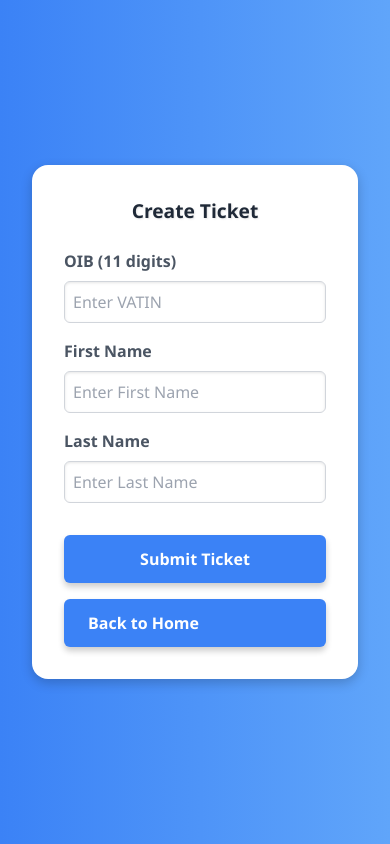
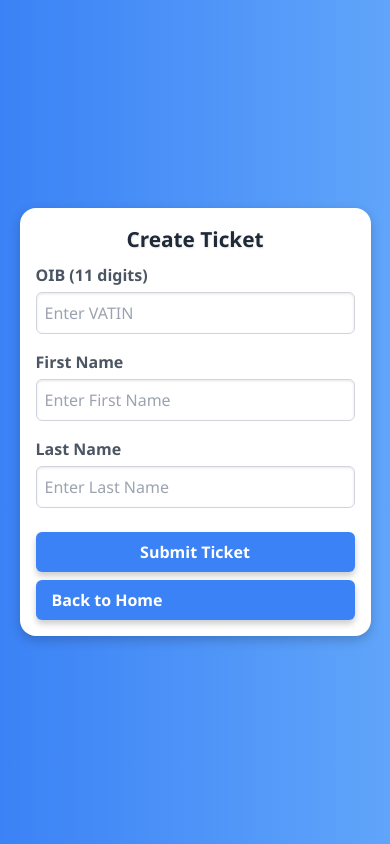
Before and after one commit to ismiljanic/nrppzw, a Node project: template 1.lab/views/create-ticket.ejs in a window 390 px wide. Run offline with Node 20 templates, Linux system fonts and the light colour scheme; the template is opened without the code that fills it, so the values that code supplies are empty.

Commit message:
improved css

```diff
--- a/1.lab/public/styles/createTicket.css
+++ b/1.lab/public/styles/createTicket.css
@@ -73,14 +73,64 @@ h1 {
 
 @media (max-width: 640px) {
     h1 {
-        font-size: 1.2rem;
+        font-size: 1.3rem;
+        text-align: center;
+        margin-bottom: 0.5rem;
+        color: #1F2937;
+        text-shadow: 1px 1px 2px rgba(0, 0, 0, 0.1);
+    }
+
+    .btn {
+        background-color: #3B82F6;
+        color: white;
+        font-weight: bold;
+        padding: 0.5rem 1rem;
+        border-radius: 0.375rem;
+        box-shadow: 0 4px 6px rgba(0, 0, 0, 0.2);
+        transition: background-color 0.3s, transform 0.2s, box-shadow 0.2s;
+        margin-top: 0.5rem;
+        text-decoration: none;
+        display: inline-block;
     }
 
     .form-group {
         margin-bottom: 1rem;
     }
 
-    .btn {
+    .form-group label {
+        display: block;
+        margin-bottom: 0.3rem;
+        font-weight: bold;
+        color: #4B5563;
+    }
+
+    .form-group input {
         width: 100%;
+        padding: 0.5rem;
+        border: 1px solid #D1D5DB;
+        border-radius: 0.375rem;
+        box-shadow: inset 0 1px 3px rgba(0, 0, 0, 0.1);
+        transition: border-color 0.3s;
+    }
+
+    .form-group input:focus {
+        outline: none;
+        border-color: #3B82F6;
+        box-shadow: 0 0 0 2px rgba(66, 153, 225, 0.5);
+    }
+
+    .container {
+        background-color: #FFFFFF;
+        border-radius: 1rem;
+        box-shadow: 0 4px 12px rgba(0, 0, 0, 0.2);
+        padding: 1rem;
+        width: 90%;
+        max-width: 500px;
+        margin: 1rem auto;
+    }
+
+    h3 {
+        font-size: 1.1em;
+        margin-top: 0.5rem;
     }
 }
--- a/1.lab/views/create-ticket.ejs
+++ b/1.lab/views/create-ticket.ejs
@@ -29,18 +29,15 @@
                     class="focus:ring-2 focus:ring-blue-300">
             </div>
             <button type="submit" class="btn w-full bg-blue-500 text-white hover:bg-blue-600">Submit Ticket</button>
+            <div id="qrCodeContainer" class="hidden">
+                <h3 class="font-semibold">Your QR Code:</h3>
+                <img id="qrCode" alt="Generated QR Code" />
+                <h3 class="font-semibold mt-4">Ticket URL:</h3>
+                <p id="ticketURL" class="text-blue-500 underline"></p>
+            </div>
         </form>
-
-        <div id="qrCodeContainer" class="hidden">
-            <h3 class="text-lg font-semibold">Your QR Code:</h3>
-            <img id="qrCode" alt="Generated QR Code" class="mt-2" />
-            <h3 class="text-lg font-semibold mt-4">Ticket URL:</h3>
-            <p id="ticketURL" class="text-blue-500 underline"></p>
-        </div>
-
         <a href="/" class="btn w-full mt-4 bg-gray-300 text-gray-800 hover:bg-gray-400">Back to Home</a>
     </div>
-
     <script>
         const form = document.getElementById('ticketForm');
         form.addEventListener('submit', async (event) => {
```
